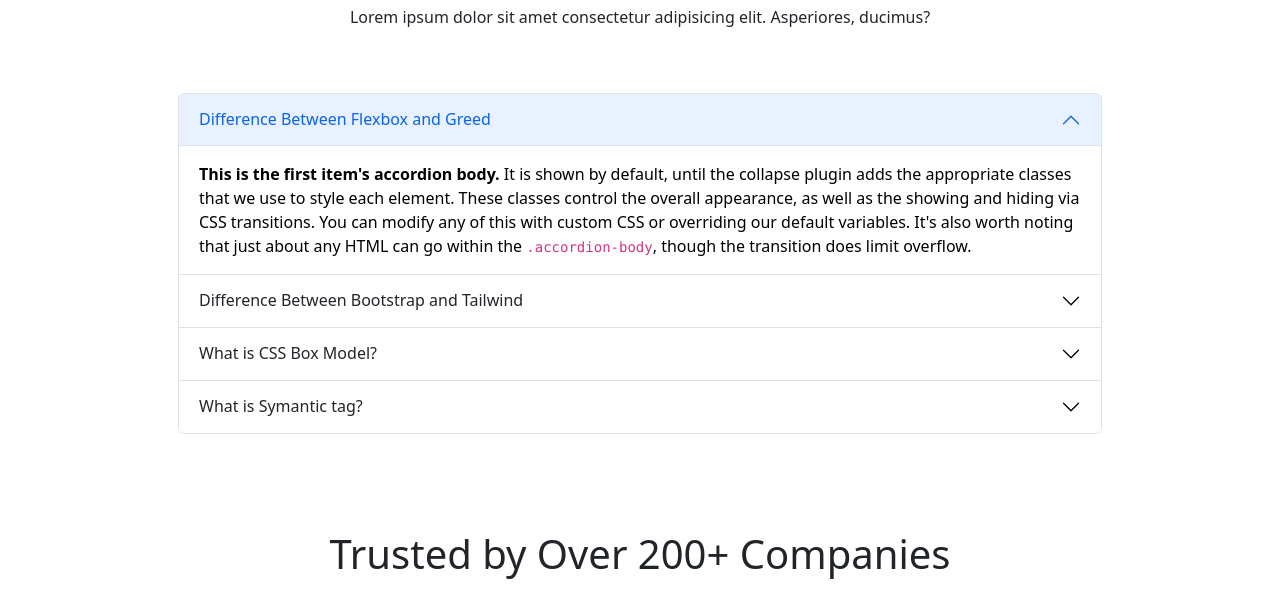
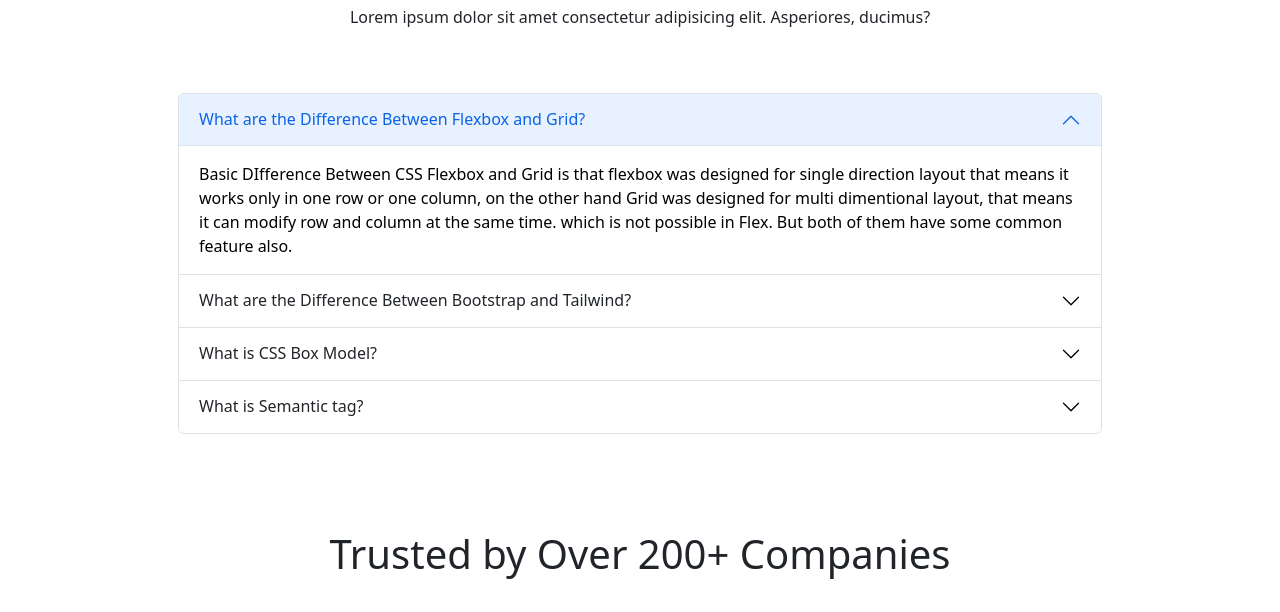
Before and after one commit to Nayem-Mursalin/PH-Assignment-03, a plain HTML site: page index.html in a window 1280 px wide. Shown: the part 2262-2874 px from the top of the page. Drawn offline with nearby package versions, Linux system fonts and the light colour scheme.

Commit message:
FAQ Section Modified

```diff
--- a/index.html
+++ b/index.html
@@ -265,18 +265,17 @@
                             <button class="accordion-button" type="button" data-bs-toggle="collapse"
                                 data-bs-target="#panelsStayOpen-collapseOne" aria-expanded="true"
                                 aria-controls="panelsStayOpen-collapseOne">
-                                Difference Between Flexbox and Greed
+                                What are the Difference Between Flexbox and Grid?
                             </button>
                         </h2>
                         <div id="panelsStayOpen-collapseOne" class="accordion-collapse collapse show"
                             aria-labelledby="panelsStayOpen-headingOne">
                             <div class="accordion-body">
-                                <strong>This is the first item's accordion body.</strong> It is shown by default, until
-                                the collapse plugin adds the appropriate classes that we use to style each element.
-                                These classes control the overall appearance, as well as the showing and hiding via CSS
-                                transitions. You can modify any of this with custom CSS or overriding our default
-                                variables. It's also worth noting that just about any HTML can go within the
-                                <code>.accordion-body</code>, though the transition does limit overflow.
+                                Basic DIfference Between CSS Flexbox and Grid is that flexbox was designed for single
+                                direction layout that means it works only in one row or one column, on the other hand
+                                Grid was designed for multi dimentional layout, that means it can modify row and column
+                                at the same time. which is not possible in Flex. But both of them have some common
+                                feature also.
                             </div>
                         </div>
                     </div>
@@ -285,18 +284,18 @@
                             <button class="accordion-button collapsed" type="button" data-bs-toggle="collapse"
                                 data-bs-target="#panelsStayOpen-collapseTwo" aria-expanded="false"
                                 aria-controls="panelsStayOpen-collapseTwo">
-                                Difference Between Bootstrap and Tailwind
+                                What are the Difference Between Bootstrap and Tailwind?
                             </button>
                         </h2>
                         <div id="panelsStayOpen-collapseTwo" class="accordion-collapse collapse"
                             aria-labelledby="panelsStayOpen-headingTwo">
                             <div class="accordion-body">
-                                <strong>This is the second item's accordion body.</strong> It is hidden by default,
-                                until the collapse plugin adds the appropriate classes that we use to style each
-                                element. These classes control the overall appearance, as well as the showing and hiding
-                                via CSS transitions. You can modify any of this with custom CSS or overriding our
-                                default variables. It's also worth noting that just about any HTML can go within the
-                                <code>.accordion-body</code>, though the transition does limit overflow.
+                                Bootstrap is relatively Older, Where Tailwind CSS is relatively newer. Sites created
+                                using Bootstrap follow the generic pattern that makes them look identical.
+                                Websites created using Tailwind CSS are much more customizable. Spotify, Twitter, and
+                                Lyft are some of the famous companies that use Bootstrap. Tailwind CSS is used by
+                                BlaBlaCar, Exyplis, and Bazzite. Tailwind gives developer more flexibility. But
+                                Bootstrap is the most popolar CSS Framework in the world.
                             </div>
                         </div>
                     </div>
@@ -311,12 +310,10 @@
                         <div id="panelsStayOpen-collapseThree" class="accordion-collapse collapse"
                             aria-labelledby="panelsStayOpen-headingThree">
                             <div class="accordion-body">
-                                <strong>This is the third item's accordion body.</strong> It is hidden by default, until
-                                the collapse plugin adds the appropriate classes that we use to style each element.
-                                These classes control the overall appearance, as well as the showing and hiding via CSS
-                                transitions. You can modify any of this with custom CSS or overriding our default
-                                variables. It's also worth noting that just about any HTML can go within the
-                                <code>.accordion-body</code>, though the transition does limit overflow.
+                                CSS Box Model is a container conatiner that contains multiple properties including
+                                margin, padding borders and content itself. It is used to create the design and layout
+                                of the web page. It is used for CSS customization. Browser Renders every elements as a
+                                rectangular box according to the CSS Box MOdel.
                             </div>
                         </div>
                     </div>
@@ -325,18 +322,17 @@
                             <button class="accordion-button collapsed" type="button" data-bs-toggle="collapse"
                                 data-bs-target="#panelsStayOpen-collapseFour" aria-expanded="false"
                                 aria-controls="panelsStayOpen-collapseFour">
-                                What is Symantic tag?
+                                What is Semantic tag?
                             </button>
                         </h2>
                         <div id="panelsStayOpen-collapseFour" class="accordion-collapse collapse"
                             aria-labelledby="panelsStayOpen-headingFour">
                             <div class="accordion-body">
-                                <strong>This is the Forth item's accordion body.</strong> It is hidden by default,
-                                until the collapse plugin adds the appropriate classes that we use to style each
-                                element. These classes control the overall appearance, as well as the showing and hiding
-                                via CSS transitions. You can modify any of this with custom CSS or overriding our
-                                default variables. It's also worth noting that just about any HTML can go within the
-                                <code>.accordion-body</code>, though the transition does limit overflow.
+                                HTML Semantic tag helps the search Engine and other devices to determin ethe importance
+                                and context of web pages. We Use Many Semantic tag like Header, nav, section, article,
+                                asidee and footer. For Top And bottom we can use header and footer tag. for middle we
+                                can use article, section, aside tags. For semantic tag webpage is much easier to read.
+                                It makes HTML more comprehensible by better defining and different section and layout.
                             </div>
                         </div>
                     </div>
--- a/style.css
+++ b/style.css
@@ -27,5 +27,4 @@
         height: 1px;
         padding-top: 0px;
     }
-
 }
```
Also changed, not shown: 1 other file.
